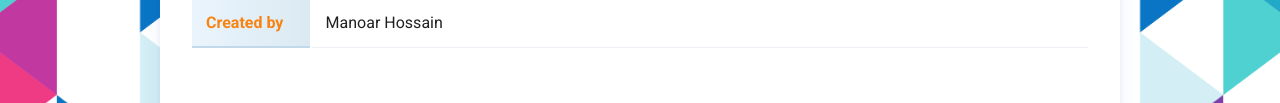
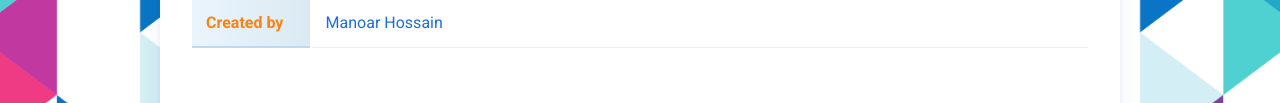
Before and after one commit to pc2/Scientific-Databases-Datasets-and-Workflows, a plain HTML site: page index.html in a window 1280 px wide. Shown: the part 603-706 px from the top of the page. Drawn offline with Linux system fonts and the light colour scheme.

Commit message:
link added

```diff
--- a/index.html
+++ b/index.html
@@ -252,7 +252,9 @@
                                     <!--<a href="https://pc2.uni-paderborn.de/support">
                                         PC<sup>2</sup> scientific support team
 				    </a> -->
+				    <a href="https://www.uni-paderborn.de/person/114619">
 				    Manoar Hossain
+				    </a>
                                 </td>
                             </tr>
                         </table>
```
